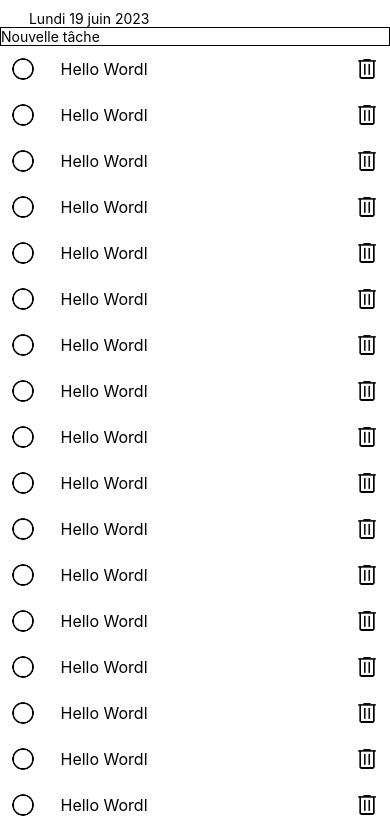
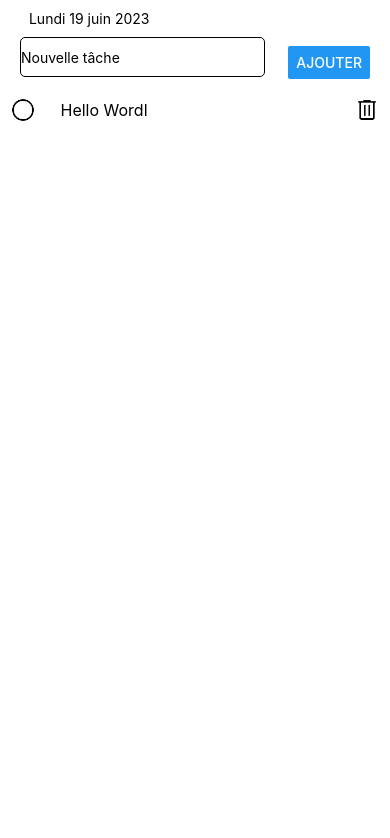
Before and after one commit to camara92/Camaractus, a React Native app: screen / in a window 390 px wide. Shown: the top 838 px of the page. Built offline with nearby package versions, Linux system fonts and the light colour scheme.

Commit message:
ajout de la fonction adding task and remove on the textinput when it added and remove the edit on the inputtext

```diff
--- a/src/screens/Tasks/TaskForm.js
+++ b/src/screens/Tasks/TaskForm.js
@@ -1,27 +1,57 @@
-import { Text, StyleSheet, View, TextInput } from 'react-native'
+import { Text, StyleSheet, View, TextInput, Button } from 'react-native'
 import React, { Component, useState } from 'react'
 
-export default function TaskForm() {
+export default function TaskForm({onAddTask}) {
     const [newTitle, setNewTitle] = useState();
-    const onChangeText = (val)=>{
+    const onChangeText = (val) => {
         setNewTitle(val)
     }
+    const onAddNewTask = () => {
+        if(newTitle ==="")
+        return;
+            // alert("veiller ajouter une tâche ")
+            onAddTask(newTitle);
+        setNewTitle("");
+    }
     return (
-      <View>
-        <TextInput
-        style= {styles.input}
-        onChangeText={onChangeText}
-        value= {newTitle}
-        placeholder='Nouvelle tâche'
-        />
-      </View>
+        <View style={styles.container}>
+            <TextInput
+                style={styles.input}
+                onChangeText={onChangeText}
+                value={newTitle}
+                placeholder='Nouvelle tâche'
+            />
+            <Button
+                title="Ajouter"
+                onPress={onAddNewTask}
+                style={styles.btnAdd}
+            />
+        </View>
     )
 
 }
 
 const styles = StyleSheet.create({
-    input : {
+    container: {
+        flexDirection: 'row',
+        justifyContent: "space-between",
+        alignItems: "center",
+        // paddingLeft:20,
+        // paddingRight: 20,
+        paddingHorizontal:20,
+        marginTop: 10,
+
+
+    },
+    input: {
         borderColor: "black",
-        borderWidth : 1
+        borderWidth: 1,
+        borderRadius: 5,
+        width: "70%",
+        height:40 ,
+        marginBottom: 10
+    },
+    btnAdd: {
+        color: "blue"
     }
 })
--- a/src/screens/Tasks/index.js
+++ b/src/screens/Tasks/index.js
@@ -13,111 +13,6 @@ export default function TaskScreen() {
             title: "Hello Wordl",
             isCompleted: false,
         },
-        {
-            id: 1,
-            title: "Hello Wordl",
-            isCompleted: false,
-        },
-        {
-            id: 1,
-            title: "Hello Wordl",
-            isCompleted: false,
-        },
-        {
-            id: 1,
-            title: "Hello Wordl",
-            isCompleted: false,
-        },
-        {
-            id: 1,
-            title: "Hello Wordl",
-            isCompleted: false,
-        },
-        {
-            id: 1,
-            title: "Hello Wordl",
-            isCompleted: false,
-        },
-        {
-            id: 1,
-            title: "Hello Wordl",
-            isCompleted: false,
-        },
-        {
-            id: 1,
-            title: "Hello Wordl",
-            isCompleted: false,
-        },
-        {
-            id: 1,
-            title: "Hello Wordl",
-            isCompleted: false,
-        },
-        {
-            id: 1,
-            title: "Hello Wordl",
-            isCompleted: false,
-        },
-        {
-            id: 1,
-            title: "Hello Wordl",
-            isCompleted: false,
-        },
-        {
-            id: 1,
-            title: "Hello Wordl",
-            isCompleted: false,
-        },
-
-        {
-            id: 1,
-            title: "Hello Wordl",
-            isCompleted: false,
-        },
-
-        {
-            id: 1,
-            title: "Hello Wordl",
-            isCompleted: false,
-        },
-
-        {
-            id: 1,
-            title: "Hello Wordl",
-            isCompleted: false,
-        },
-        {
-            id: 1,
-            title: "Hello Wordl",
-            isCompleted: false,
-        },
-        {
-            id: 1,
-            title: "Hello Wordl",
-            isCompleted: false,
-        },
-        {
-            id: 1,
-            title: "Hello Wordl",
-            isCompleted: false,
-        },
-        {
-            id: 1,
-            title: "Hello Wordl",
-            isCompleted: false,
-        },
-        {
-            id: 1,
-            title: "Hello Wordl",
-            isCompleted: false,
-        },
-        {
-            id: 1,
-            title: "Hello Wordl",
-            isCompleted: false,
-        },
-
-
 
     ]);
 const renderItem = ({item})=>{
@@ -125,6 +20,15 @@ const renderItem = ({item})=>{
     <TaskTile task= {item} />
     )
 }
+    // ajouter une fonction pour une tâche au state
+    const onAddTask = (title)=>{
+        SetTask([...tasks, {
+            id: Date.now(),
+            title,
+             isCompleted: false
+
+        }])
+    }
     // 2* Task counter => props é title
     // TaskList : retourner les flatlist où il y a la liste des tâches
 
@@ -135,7 +39,7 @@ const renderItem = ({item})=>{
                 ListHeaderComponent = {
                 <>
                 <Header/>
-                <TaskForm />
+                <TaskForm onAddTask= { onAddTask } />
                 </>
                 }
                 contentContainerStyle= {{flexGrow:1, }}
```
